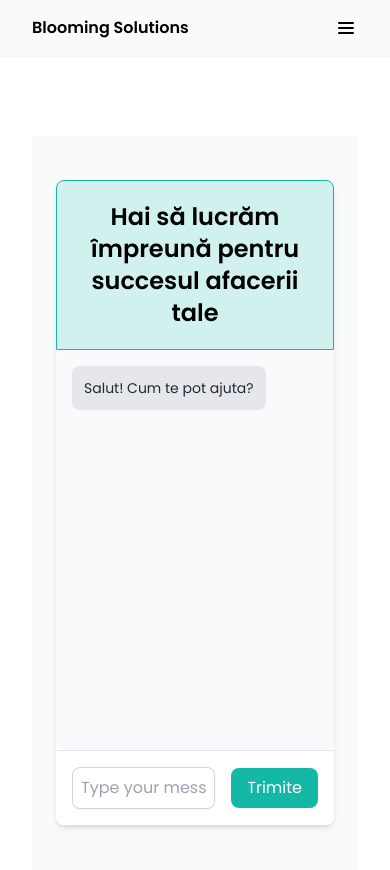
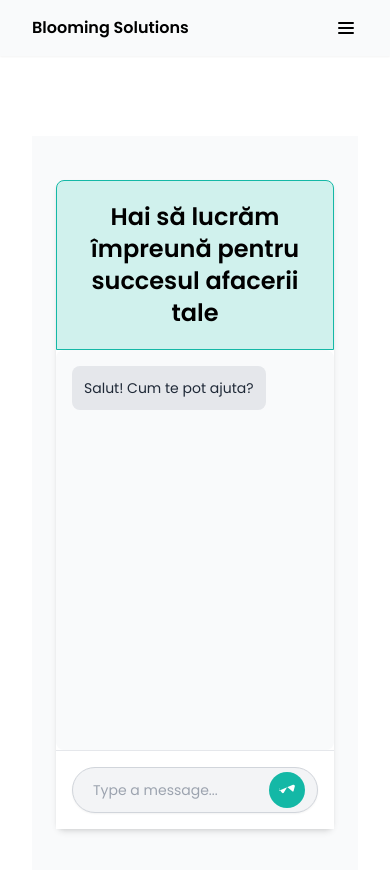
Before and after one commit to antonio-grosu/soft-comanda-site, a Next.js app: page /contact in a window 390 px wide. Shown: the top 870 px of the page. Built offline with nearby package versions, Linux system fonts and the light colour scheme.

Commit message:
doing a phone text interface

```diff
--- a/app/components/Chat.js
+++ b/app/components/Chat.js
@@ -100,7 +100,7 @@ export default function Chat() {
                 </div>
 
                 {/* Input Area */}
-                <div className="p-4 bg-white border-t border-gray-200 rounded-b-lg flex items-center space-x-4 w-full">
+                <div className="p-4 bg-white border-t border-gray-200 rounded-b-lg flex items-center space-x-4 w-full hidden md:flex">
                     <input
                         value={input}
                         onChange={(e) => setInput(e.target.value)}
@@ -113,6 +113,30 @@ export default function Chat() {
                         Trimite
                     </button>
                 </div>
+                {/* Input Area */}
+                <div className="p-4 bg-white border-t border-gray-200 flex items-center w-full md:hidden">
+                    <div className="flex items-center w-full max-w-md bg-gray-100 rounded-full px-3 py-1 border border-gray-300 shadow-sm focus-within:ring-2 focus-within:ring-teal-500">
+                        <input
+                            value={input}
+                            onChange={(e) => setInput(e.target.value)}
+                            placeholder="Type a message..."
+                            className="flex-1 bg-transparent outline-none px-2 py-1 text-sm w-full max-w-md"
+                        />
+                        <button
+                            onClick={handleSend}
+                            className="bg-teal-500 text-white p-2 rounded-full hover:bg-teal-600 transition-colors flex items-center justify-center ml-2">
+                            <svg
+                                className="w-5 h-5"
+                                fill="currentColor"
+                                viewBox="0 0 24 24"
+                                xmlns="http://www.w3.org/2000/svg"
+                            >
+                                <path d="M2.3 12.9l16.9-7.2c1.2-.5 2.5.5 2.2 1.8l-1.5 5.6c-.2.8-1 .9-1.6.3l-6-4.9-4.2 6.8c-.4.7-1.5.8-2.1.1l-2.9-3.7c-.5-.7-.2-1.7.6-1.8z" />
+                            </svg>
+                        </button>
+                    </div>
+                </div>
+
             </div>
 
             {/* Email Input and Confirm Button */}
```
